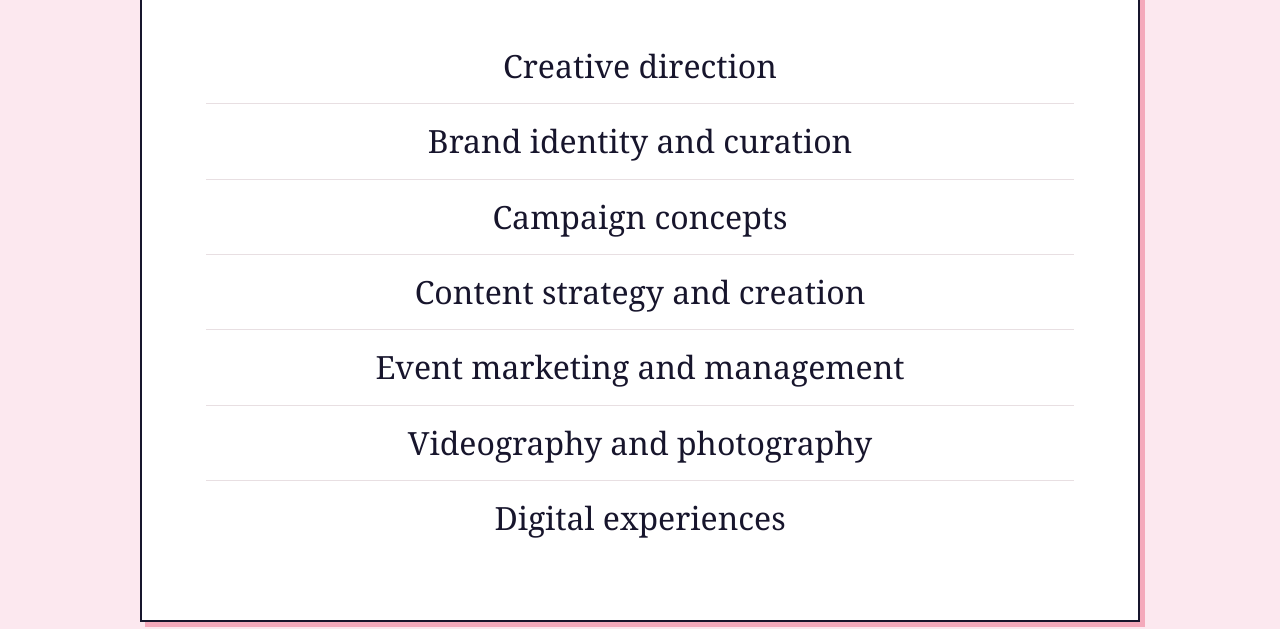
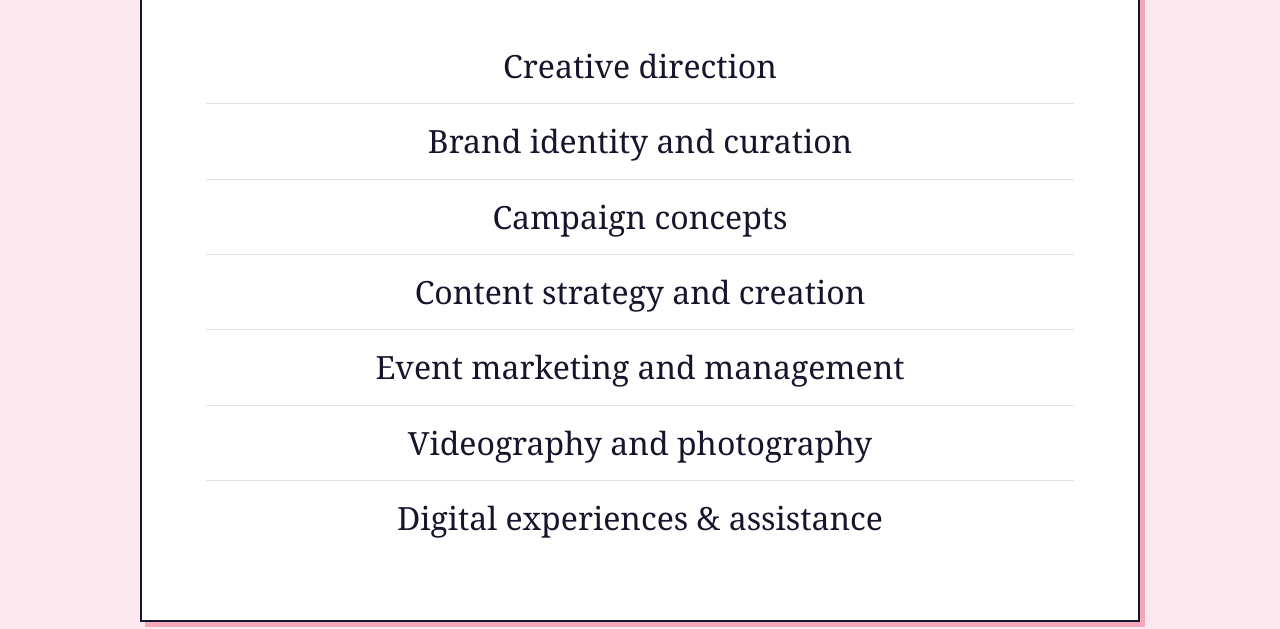
Before and after one commit to averyettefield/teicheir-site, a website: page projects.html in a window 1280 px wide. Shown: the part 341-970 px from the top of the page. Drawn offline with nearby package versions, Linux system fonts and the light colour scheme; a web font is replaced by a local one.

Commit message:
Rename digital experiences service to include assistance

```diff
--- a/projects.html
+++ b/projects.html
@@ -55,7 +55,7 @@
     </header>
     <main id="main" class="wrap portfolio-projects">
 
-      <section id="services" aria-label="Services"><div class="project-card services-banner"><div class="project-window-bar"><span>TEICHEIR.SERVICES</span><span class="project-status">CREATIVE &amp; DIGITAL STRATEGY</span></div><div class="project-body"><h1>Services.</h1><p class="projects-intro">Creative direction, digital strategy, marketing, and brand curation—bringing ideas into a world people can recognize and connect with.</p><ul><li>Creative direction</li><li>Brand identity and curation</li><li>Campaign concepts</li><li>Content strategy and creation</li><li>Event marketing and management</li><li>Videography and photography</li><li>Digital experiences</li></ul></div></div></section>
+      <section id="services" aria-label="Services"><div class="project-card services-banner"><div class="project-window-bar"><span>TEICHEIR.SERVICES</span><span class="project-status">CREATIVE &amp; DIGITAL STRATEGY</span></div><div class="project-body"><h1>Services.</h1><p class="projects-intro">Creative direction, digital strategy, marketing, and brand curation—bringing ideas into a world people can recognize and connect with.</p><ul><li>Creative direction</li><li>Brand identity and curation</li><li>Campaign concepts</li><li>Content strategy and creation</li><li>Event marketing and management</li><li>Videography and photography</li><li>Digital experiences &amp; assistance</li></ul></div></div></section>
     </main>
     <footer>
       <div class="wrap">
```
